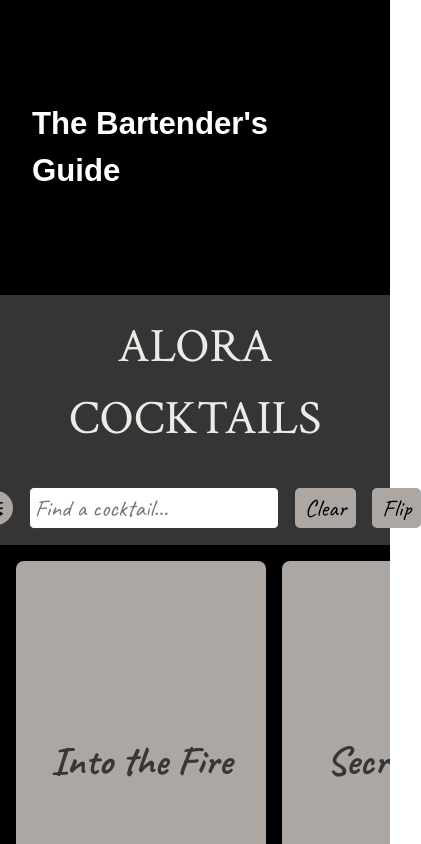
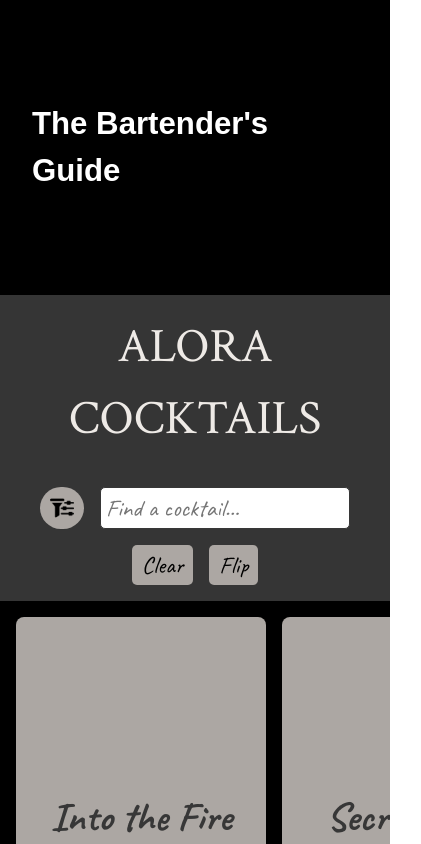
Before and after one commit to tristanhebrt/The-Bar, a React (Vite) app: page / in a window 390 px wide. Shown: the top 844 px of the page, 421 px wide, since content can reach past the window. Built offline with nearby package versions, Linux system fonts and the light colour scheme; a web font is replaced by a local one.

Commit message:
Search Container Mobile Fix
Changed the flex to wrap for mobile view

```diff
--- a/src/components/RecipeCardDisplay.jsx
+++ b/src/components/RecipeCardDisplay.jsx
@@ -210,9 +210,9 @@ const Title = styled.h1`
 
 const SearchContainer = styled.div`
     display: flex;
+    flex-wrap: wrap; /* Allow wrapping of filter options */
     justify-content: center;
-    gap: 1rem;
-    align-items: center;
+    gap: 1rem; /* Add space between items */
     padding: 1rem;
     background: var(--highlight2);
 `;
```
